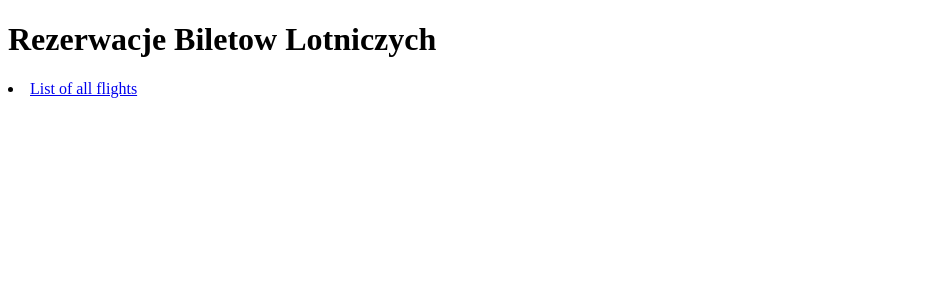
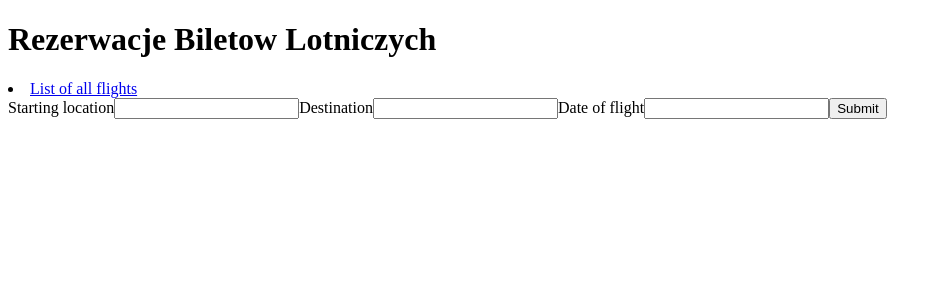
Before and after one commit to SebastianGronek/RezerwacjaBiletowLotniczychFrontend, an Angular app: page /findFlight in a window 1280 px wide. Before the commit this address led to /. Shown: the top 300 px of the page, without its empty margins (0-942 px from the left). Built offline with nearby package versions, Linux system fonts and the light colour scheme.

Commit message:
finding flight - browser returns 200 but threre is no rerout to view showing list of found flights

```diff
--- a/src/app/flight-find/flight-find.component.html
+++ b/src/app/flight-find/flight-find.component.html
@@ -1,14 +1,14 @@
 <div class="form-group">
 
-    <label for="startingLocation">First name</label>
+    <label for="startingLocation">Starting location</label>
     <input type="text" class="form-control" id="startingLocation"
            required
            [(ngModel)]="startingLocation" name="startingLocation">
-    <label for="destination">User name</label>
+    <label for="destination">Destination</label>
     <input type="text" class="form-control" id="destination"
            required
            [(ngModel)]="destination" name="destination">
-    <label for="dateOfFlight">User name</label>
+    <label for="dateOfFlight">Date of flight</label>
     <input type="text" class="form-control" id="dateOfFlight"
            [(ngModel)]="dateOfFlight" name="dateOfFlight">
   <button type="button" class="btn btn-primary" (click)="submit()">Submit</button>
--- a/src/app/flight.service.ts
+++ b/src/app/flight.service.ts
@@ -1,5 +1,5 @@
 import {Injectable} from "@angular/core";
-import {HttpClient} from "@angular/common/http";
+import {HttpClient, HttpParams} from "@angular/common/http";
 import {Flight} from "./shared/models/flight.model";
 import {Observable} from "rxjs";
 import {contentHeaders} from "./http-config";
@@ -19,12 +19,15 @@ export class FlightService {
   }
 
 
-  getChosenFlights(startingLocation: Text, destination: Text, dateOfFlight: Text): Observable<[Flight]> {
-    const params = {
+  getChosenFlights(startingLocation: string, destination: string, dateOfFlight: string): Observable<[Flight]> {
+    const params = new HttpParams().set('start', startingLocation)
+      .set('end', destination)
+      .set('time', dateOfFlight)
+    /*{
       'startingLocation': startingLocation,
       'destination': destination,
       'dateOfFlight': dateOfFlight
-    }
-    return this.httpClient.get<[Flight]>(environment.backendUrl + '/findFlight', {params:params}, {headers: contentHeaders})
+    }*/
+    return this.httpClient.get<[Flight]>(environment.backendUrl + '/findFlight', {params}/*, {headers: contentHeaders}*/)
   }
 }
--- a/src/app/router-config.config.ts
+++ b/src/app/router-config.config.ts
@@ -4,6 +4,7 @@ import {FlightListComponent} from "./flight-list/flight-list.component";
 import {UserListComponent} from "./user-list/user-list.component";
 import {UserComponent} from "./user/user.component";
 import {UpdateUserComponent} from "./update-user/update-user.component";
+import {FlightFindComponent} from "./flight-find/flight-find.component";
 
 export const routerConfig: Routes = [
   {path: 'user/addUser', component:UserAddComponent},
@@ -12,6 +13,7 @@ export const routerConfig: Routes = [
   {path: 'user/update/:id', component: UpdateUserComponent},
   {path: 'user/:id', component: UserComponent},
   {path: 'allFlights', component:FlightListComponent},
+  {path: 'findFlight', component:FlightFindComponent},
 
 /*  {path: '', redirectTo: ""},*/
 ]
```
Also changed, not shown: src/app/flight-find/flight-find.component.ts (+13 -10 lines).
